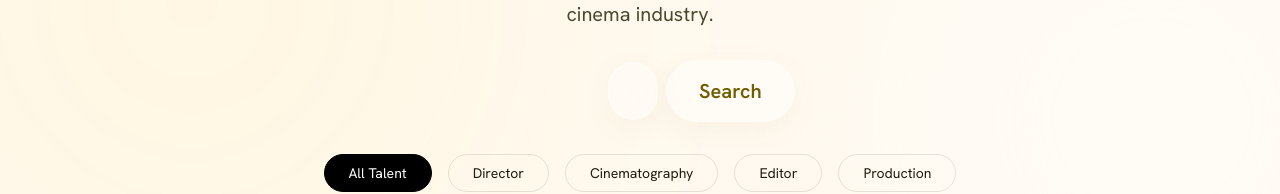
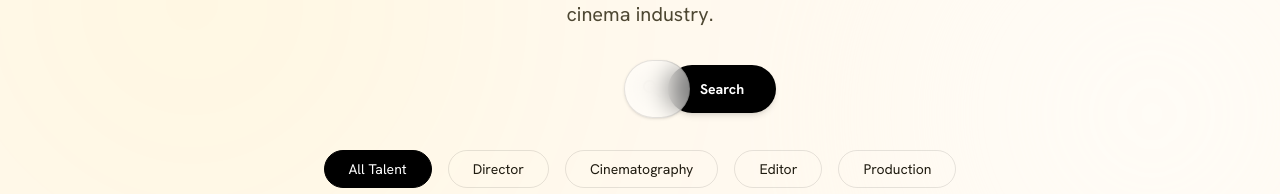
Before and after one commit to Naveen-Deevi/FilmFolio, a Next.js app: page /discover in a window 1280 px wide. Shown: the part 276-470 px from the top of the page. Built offline with nearby package versions, Linux system fonts and the light colour scheme; no server answers; the database is empty.

Commit message:
fix: Discover page search bar styling
- Replaced buggy 'liquid-glass' class with explicit tailwind classes
- Added search icon inside the input
- Improved flex layout and sizing for input and button

```diff
--- a/components/DiscoverHeader.tsx
+++ b/components/DiscoverHeader.tsx
@@ -30,15 +30,18 @@ export default function DiscoverHeader() {
           Connect with top filmmakers, crew, and talent. The professional network built for the cinema industry.
         </p>
 
-        <form onSubmit={handleSearch} className="w-full max-w-xl mx-auto flex items-center gap-2 mb-8">
-          <input
-            type="text"
-            value={search}
-            onChange={(e) => setSearch(e.target.value)}
-            placeholder="Search by name, role (e.g. Director, Crew)..."
-            className="liquid-glass flex-1 min-w-0 py-4 px-6 rounded-full outline-none text-[var(--color-text-main)] font-sans border border-primary/20 focus:border-primary transition-colors"
-          />
-          <button type="submit" className="liquid-glass px-8 py-4 rounded-full text-primary hover:bg-primary/10 transition-colors font-title-md border border-primary/20 shrink-0">
+        <form onSubmit={handleSearch} className="w-full max-w-xl mx-auto flex flex-col sm:flex-row items-center gap-3 mb-8 px-4">
+          <div className="relative w-full group">
+            <span className="material-symbols-outlined absolute left-4 top-1/2 -translate-y-1/2 text-black/40 group-focus-within:text-[var(--color-primary)] transition-colors">search</span>
+            <input
+              type="text"
+              value={search}
+              onChange={(e) => setSearch(e.target.value)}
+              placeholder="Search by name, role (e.g. Director)..."
+              className="w-full pl-12 pr-4 py-3.5 rounded-full border border-black/10 bg-white/50 backdrop-blur-md shadow-sm focus:outline-none focus:ring-2 focus:ring-[var(--color-primary)] focus:bg-white transition-all font-sans text-lg text-[var(--color-text-main)]"
+            />
+          </div>
+          <button type="submit" className="w-full sm:w-auto px-8 py-3.5 rounded-full bg-black text-white hover:bg-[var(--color-primary)] transition-all font-bold text-sm shadow-md shrink-0">
             Search
           </button>
         </form>
```
